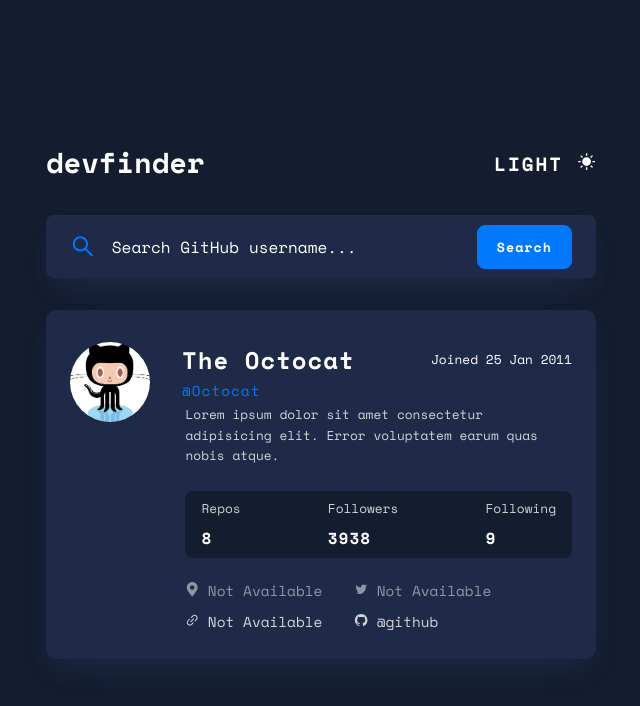
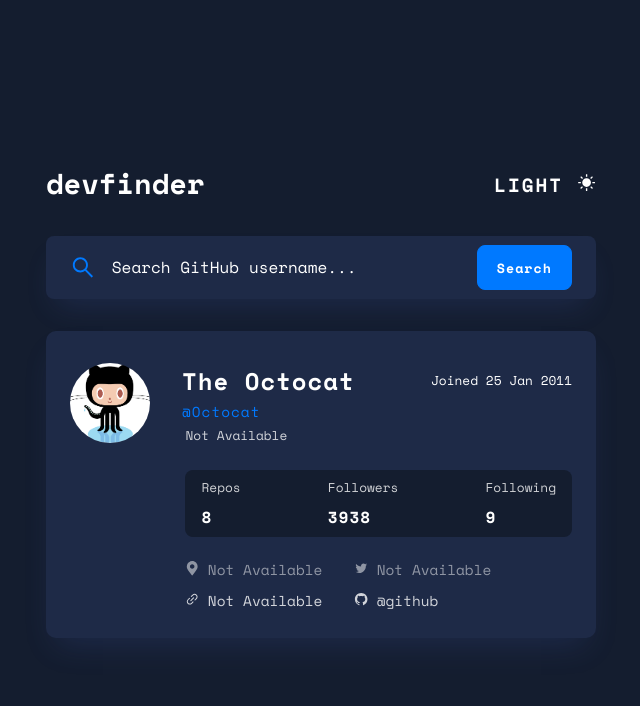
Before and after one commit to SudipKhatri036/github-usersearch-app, a React (Create React App) app: page / in a window 1280 px wide. Shown: the top 706 px of the page, without its empty margins (319-959 px from the left). Built offline with nearby package versions, Linux system fonts and the light colour scheme.

Commit message:
Fixed letter limit

```diff
--- a/src/components/result/Bio.js
+++ b/src/components/result/Bio.js
@@ -1,9 +1,7 @@
 function Bio({ bio }) {
   return (
-    <h3 className="bio">
-      {bio
-        ? bio
-        : "Lorem ipsum dolor sit amet consectetur adipisicing elit. Error voluptatem earum quas nobis atque."}
+    <h3 className={bio ? "bio" : "bio not-available"}>
+      {bio ? bio : "Not Available"}
     </h3>
   );
 }
--- a/src/components/result/Links.js
+++ b/src/components/result/Links.js
@@ -20,7 +20,7 @@
         <span>
           <AiOutlineLink />
         </span>
-        {blog ? blog : "Not Available"}
+        {blog ? `${blog.substr(0, 24)}...` : "Not Available"}
       </a>
       <a href={gitUrl} target="_blank" rel="noreferrer">
         <span>
--- a/src/components/result/Result.js
+++ b/src/components/result/Result.js
@@ -25,6 +25,7 @@
         avatarUrl={avatarUrl}
         createdAt={createdAt}
         userName={userName}
+        gitUrl={url}
       />
 
       <Bio bio={bio} />
```
